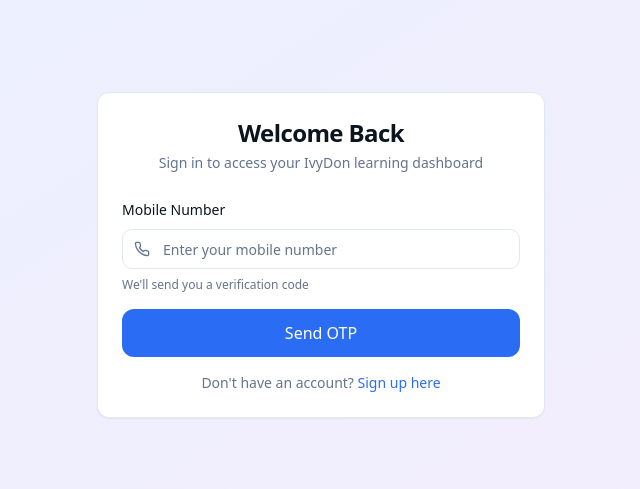
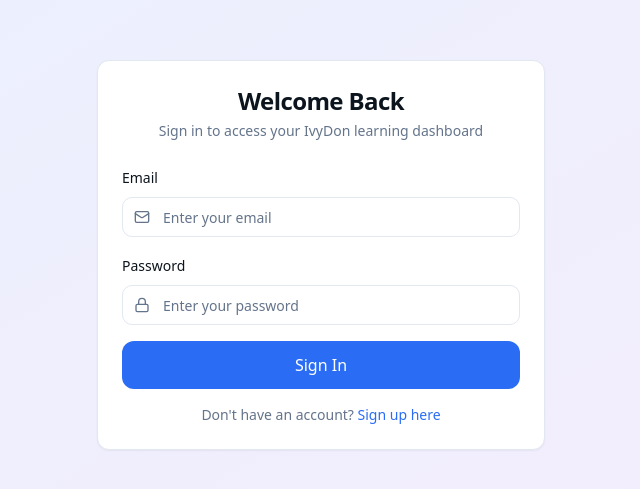
Before and after one commit to decoder529/ivy-website-feedback-hub, a React (Vite) app: page /login in a window 1280 px wide. Shown: the part 145-634 px from the top of the page, without its empty margins (319-959 px from the left). Built offline with nearby package versions, Linux system fonts and the light colour scheme.

Commit message:
Add email signup and login
Implement email-based signup and login functionality.

```diff
--- a/src/components/LoginForm.tsx
+++ b/src/components/LoginForm.tsx
@@ -4,37 +4,23 @@ import { Card, CardContent, CardDescription, CardHeader, CardTitle } from '@/com
 import { Button } from '@/components/ui/button';
 import { Input } from '@/components/ui/input';
 import { Label } from '@/components/ui/label';
-import { InputOTP, InputOTPGroup, InputOTPSlot } from '@/components/ui/input-otp';
 import { useToast } from '@/hooks/use-toast';
 import { supabase } from '@/integrations/supabase/client';
-import { Phone, ArrowLeft } from 'lucide-react';
+import { Mail, Lock } from 'lucide-react';
 
 const LoginForm = () => {
-  const [step, setStep] = useState<'phone' | 'otp'>('phone');
-  const [phoneNumber, setPhoneNumber] = useState('');
-  const [otp, setOtp] = useState('');
+  const [email, setEmail] = useState('');
+  const [password, setPassword] = useState('');
   const [loading, setLoading] = useState(false);
   const { toast } = useToast();
   const navigate = useNavigate();
 
-  const formatPhoneNumber = (phone: string) => {
-    // Remove any non-digit characters and ensure it starts with +91
-    const cleanPhone = phone.replace(/\D/g, '');
-    if (cleanPhone.startsWith('91')) {
-      return `+${cleanPhone}`;
-    }
-    if (cleanPhone.startsWith('0')) {
-      return `+91${cleanPhone.slice(1)}`;
-    }
-    return `+91${cleanPhone}`;
-  };
-
-  const handleSendOTP = async (e: React.FormEvent) => {
+  const handleLogin = async (e: React.FormEvent) => {
     e.preventDefault();
-    if (!phoneNumber) {
+    if (!email || !password) {
       toast({
         title: "Error",
-        description: "Please enter your mobile number",
+        description: "Please enter both email and password",
         variant: "destructive",
       });
       return;
@@ -42,125 +28,28 @@ const LoginForm = () => {
 
     setLoading(true);
     try {
-      const formattedPhone = formatPhoneNumber(phoneNumber);
-
-      const { error } = await supabase.auth.signInWithOtp({
-        phone: formattedPhone,
+      const { error } = await supabase.auth.signInWithPassword({
+        email,
+        password,
       });
 
       if (error) throw error;
 
-      setStep('otp');
       toast({
-        title: "OTP Sent",
-        description: "Please check your mobile for the verification code",
+        title: "Success",
+        description: "Signed in successfully!",
       });
+      navigate('/dashboard');
     } catch (error: any) {
       toast({
         title: "Error",
-        description: error.message || "Failed to send OTP",
+        description: error.message || "Failed to sign in",
         variant: "destructive",
       });
     } finally {
       setLoading(false);
     }
   };
-
-  const handleVerifyOTP = async (e: React.FormEvent) => {
-    e.preventDefault();
-    if (!otp || otp.length !== 6) {
-      toast({
-        title: "Error",
-        description: "Please enter the 6-digit OTP",
-        variant: "destructive",
-      });
-      return;
-    }
-
-    setLoading(true);
-    try {
-      const formattedPhone = formatPhoneNumber(phoneNumber);
-
-      const { data, error } = await supabase.auth.verifyOtp({
-        phone: formattedPhone,
-        token: otp,
-        type: 'sms',
-      });
-
-      if (error) throw error;
-
-      if (data.user) {
-        toast({
-          title: "Success",
-          description: "Signed in successfully!",
-        });
-        navigate('/dashboard');
-      }
-    } catch (error: any) {
-      toast({
-        title: "Error",
-        description: error.message || "Invalid OTP",
-        variant: "destructive",
-      });
-    } finally {
-      setLoading(false);
-    }
-  };
-
-  const handleBackToPhone = () => {
-    setStep('phone');
-    setOtp('');
-  };
-
-  if (step === 'otp') {
-    return (
-      <div className="min-h-screen flex items-center justify-center bg-gradient-to-br from-primary/10 to-secondary/10 p-4">
-        <Card className="w-full max-w-md">
-          <CardHeader className="space-y-1">
-            <Button
-              variant="ghost"
-              size="sm"
-              className="w-fit p-0 h-auto"
-              onClick={handleBackToPhone}
-            >
-              <ArrowLeft className="h-4 w-4 mr-2" />
-              Back
-            </Button>
-            <CardTitle className="text-2xl font-bold text-center">Verify OTP</CardTitle>
-            <CardDescription className="text-center">
-              Enter the 6-digit code sent to {phoneNumber}
-            </CardDescription>
-          </CardHeader>
-          <CardContent>
-            <form onSubmit={handleVerifyOTP} className="space-y-4">
-              <div className="space-y-2">
-                <Label htmlFor="otp">Verification Code</Label>
-                <div className="flex justify-center">
-                  <InputOTP
-                    maxLength={6}
-                    value={otp}
-                    onChange={(value) => setOtp(value)}
-                  >
-                    <InputOTPGroup>
-                      <InputOTPSlot index={0} />
-                      <InputOTPSlot index={1} />
-                      <InputOTPSlot index={2} />
-                      <InputOTPSlot index={3} />
-                      <InputOTPSlot index={4} />
-                      <InputOTPSlot index={5} />
-                    </InputOTPGroup>
-                  </InputOTP>
-                </div>
-              </div>
-              <Button type="submit" className="w-full" disabled={loading}>
-                {loading ? "Verifying..." : "Sign In"}
-              </Button>
-            </form>
-          </CardContent>
-        </Card>
-      </div>
-    );
-  }
 
   return (
     <div className="min-h-screen flex items-center justify-center bg-gradient-to-br from-primary/10 to-secondary/10 p-4">
@@ -172,27 +61,39 @@ const LoginForm = () => {
           </CardDescription>
         </CardHeader>
         <CardContent>
-          <form onSubmit={handleSendOTP} className="space-y-4">
+          <form onSubmit={handleLogin} className="space-y-4">
             <div className="space-y-2">
-              <Label htmlFor="phone">Mobile Number</Label>
+              <Label htmlFor="email">Email</Label>
               <div className="relative">
-                <Phone className="absolute left-3 top-3 h-4 w-4 text-muted-foreground" />
+                <Mail className="absolute left-3 top-3 h-4 w-4 text-muted-foreground" />
                 <Input
-                  id="phone"
-                  type="tel"
-                  placeholder="Enter your mobile number"
-                  value={phoneNumber}
-                  onChange={(e) => setPhoneNumber(e.target.value)}
+                  id="email"
+                  type="email"
+                  placeholder="Enter your email"
+                  value={email}
+                  onChange={(e) => setEmail(e.target.value)}
                   className="pl-10"
                   required
                 />
               </div>
-              <p className="text-xs text-muted-foreground">
-                We'll send you a verification code
-              </p>
+            </div>
+            <div className="space-y-2">
+              <Label htmlFor="password">Password</Label>
+              <div className="relative">
+                <Lock className="absolute left-3 top-3 h-4 w-4 text-muted-foreground" />
+                <Input
+                  id="password"
+                  type="password"
+                  placeholder="Enter your password"
+                  value={password}
+                  onChange={(e) => setPassword(e.target.value)}
+                  className="pl-10"
+                  required
+                />
+              </div>
             </div>
             <Button type="submit" className="w-full" size="lg" disabled={loading}>
-              {loading ? "Sending..." : "Send OTP"}
+              {loading ? "Signing in..." : "Sign In"}
             </Button>
             <div className="text-center text-sm text-muted-foreground">
               Don't have an account?{' '}
--- a/src/pages/Signup.tsx
+++ b/src/pages/Signup.tsx
@@ -4,37 +4,43 @@ import { Card, CardContent, CardDescription, CardHeader, CardTitle } from '@/com
 import { Button } from '@/components/ui/button';
 import { Input } from '@/components/ui/input';
 import { Label } from '@/components/ui/label';
-import { InputOTP, InputOTPGroup, InputOTPSlot } from '@/components/ui/input-otp';
 import { useToast } from '@/hooks/use-toast';
 import { supabase } from '@/integrations/supabase/client';
-import { Phone, ArrowLeft } from 'lucide-react';
+import { Mail, Lock, CheckCircle } from 'lucide-react';
 
 const Signup = () => {
-  const [step, setStep] = useState<'phone' | 'otp'>('phone');
-  const [phoneNumber, setPhoneNumber] = useState('');
-  const [otp, setOtp] = useState('');
+  const [email, setEmail] = useState('');
+  const [password, setPassword] = useState('');
+  const [confirmPassword, setConfirmPassword] = useState('');
   const [loading, setLoading] = useState(false);
   const { toast } = useToast();
   const navigate = useNavigate();
 
-  const formatPhoneNumber = (phone: string) => {
-    // Remove any non-digit characters and ensure it starts with +91
-    const cleanPhone = phone.replace(/\D/g, '');
-    if (cleanPhone.startsWith('91')) {
-      return `+${cleanPhone}`;
-    }
-    if (cleanPhone.startsWith('0')) {
-      return `+91${cleanPhone.slice(1)}`;
-    }
-    return `+91${cleanPhone}`;
-  };
+  const handleSignup = async (e: React.FormEvent) => {
+    e.preventDefault();
 
-  const handleSendOTP = async (e: React.FormEvent) => {
-    e.preventDefault();
-    if (!phoneNumber) {
+    if (!email || !password || !confirmPassword) {
       toast({
         title: "Error",
-        description: "Please enter your mobile number",
+        description: "Please fill in all fields",
+        variant: "destructive",
+      });
+      return;
+    }
+
+    if (password !== confirmPassword) {
+      toast({
+        title: "Error",
+        description: "Passwords do not match",
+        variant: "destructive",
+      });
+      return;
+    }
+
+    if (password.length < 6) {
+      toast({
+        title: "Error",
+        description: "Password must be at least 6 characters long",
         variant: "destructive",
       });
       return;
@@ -42,23 +48,22 @@ const Signup = () => {
 
     setLoading(true);
     try {
-      const formattedPhone = formatPhoneNumber(phoneNumber);
-
-      const { error } = await supabase.auth.signInWithOtp({
-        phone: formattedPhone,
+      const { error } = await supabase.auth.signUp({
+        email,
+        password,
       });
 
       if (error) throw error;
 
-      setStep('otp');
       toast({
-        title: "OTP Sent",
-        description: "Please check your mobile for the verification code",
+        title: "Success",
+        description: "Account created successfully!",
       });
+      navigate('/dashboard');
     } catch (error: any) {
       toast({
         title: "Error",
-        description: error.message || "Failed to send OTP",
+        description: error.message || "Failed to create account",
         variant: "destructive",
       });
     } finally {
@@ -66,133 +71,67 @@ const Signup = () => {
     }
   };
 
-  const handleVerifyOTP = async (e: React.FormEvent) => {
-    e.preventDefault();
-    if (!otp || otp.length !== 6) {
-      toast({
-        title: "Error",
-        description: "Please enter the 6-digit OTP",
-        variant: "destructive",
-      });
-      return;
-    }
-
-    setLoading(true);
-    try {
-      const formattedPhone = formatPhoneNumber(phoneNumber);
-
-      const { data, error } = await supabase.auth.verifyOtp({
-        phone: formattedPhone,
-        token: otp,
-        type: 'sms',
-      });
-
-      if (error) throw error;
-
-      if (data.user) {
-        toast({
-          title: "Success",
-          description: "Phone number verified successfully!",
-        });
-        navigate('/dashboard');
-      }
-    } catch (error: any) {
-      toast({
-        title: "Error",
-        description: error.message || "Invalid OTP",
-        variant: "destructive",
-      });
-    } finally {
-      setLoading(false);
-    }
-  };
-
-  const handleBackToPhone = () => {
-    setStep('phone');
-    setOtp('');
-  };
-
-  if (step === 'otp') {
-    return (
-      <div className="min-h-screen flex items-center justify-center bg-gradient-to-br from-background via-background to-muted">
-        <Card className="w-full max-w-md">
-          <CardHeader className="space-y-1">
-            <Button
-              variant="ghost"
-              size="sm"
-              className="w-fit p-0 h-auto"
-              onClick={handleBackToPhone}
-            >
-              <ArrowLeft className="h-4 w-4 mr-2" />
-              Back
-            </Button>
-            <CardTitle className="text-2xl font-bold">Verify OTP</CardTitle>
-            <CardDescription>
-              Enter the 6-digit code sent to {phoneNumber}
-            </CardDescription>
-          </CardHeader>
-          <CardContent>
-            <form onSubmit={handleVerifyOTP} className="space-y-4">
-              <div className="space-y-2">
-                <Label htmlFor="otp">Verification Code</Label>
-                <div className="flex justify-center">
-                  <InputOTP
-                    maxLength={6}
-                    value={otp}
-                    onChange={(value) => setOtp(value)}
-                  >
-                    <InputOTPGroup>
-                      <InputOTPSlot index={0} />
-                      <InputOTPSlot index={1} />
-                      <InputOTPSlot index={2} />
-                      <InputOTPSlot index={3} />
-                      <InputOTPSlot index={4} />
-                      <InputOTPSlot index={5} />
-                    </InputOTPGroup>
-                  </InputOTP>
-                </div>
-              </div>
-              <Button type="submit" className="w-full" disabled={loading}>
-                {loading ? "Verifying..." : "Verify OTP"}
-              </Button>
-            </form>
-          </CardContent>
-        </Card>
-      </div>
-    );
-  }
-
   return (
     <div className="min-h-screen flex items-center justify-center bg-gradient-to-br from-background via-background to-muted">
       <Card className="w-full max-w-md">
         <CardHeader className="space-y-1">
-          <CardTitle className="text-2xl font-bold">Sign Up</CardTitle>
+          <CardTitle className="text-2xl font-bold">Create Account</CardTitle>
           <CardDescription>
-            Enter your mobile number to get started
+            Join IvyDon to start your learning journey
           </CardDescription>
         </CardHeader>
         <CardContent>
-          <form onSubmit={handleSendOTP} className="space-y-4">
+          <form onSubmit={handleSignup} className="space-y-4">
             <div className="space-y-2">
-              <Label htmlFor="phone">Mobile Number</Label>
+              <Label htmlFor="email">Email</Label>
               <div className="relative">
-                <Phone className="absolute left-3 top-3 h-4 w-4 text-muted-foreground" />
+                <Mail className="absolute left-3 top-3 h-4 w-4 text-muted-foreground" />
                 <Input
-                  id="phone"
-                  type="tel"
-                  placeholder="Enter your mobile number"
-                  value={phoneNumber}
-                  onChange={(e) => setPhoneNumber(e.target.value)}
+                  id="email"
+                  type="email"
+                  placeholder="Enter your email"
+                  value={email}
+                  onChange={(e) => setEmail(e.target.value)}
+                  className="pl-10"
+                  required
+                />
+              </div>
+            </div>
+            <div className="space-y-2">
+              <Label htmlFor="password">Password</Label>
+              <div className="relative">
+                <Lock className="absolute left-3 top-3 h-4 w-4 text-muted-foreground" />
+                <Input
+                  id="password"
+                  type="password"
+                  placeholder="Enter your password"
+                  value={password}
+                  onChange={(e) => setPassword(e.target.value)}
                   className="pl-10"
                   required
                 />
               </div>
               <p className="text-xs text-muted-foreground">
-                We'll send you a verification code
+                Password must be at least 6 characters
               </p>
             </div>
+            <div className="space-y-2">
+              <Label htmlFor="confirmPassword">Confirm Password</Label>
+              <div className="relative">
+                <CheckCircle className="absolute left-3 top-3 h-4 w-4 text-muted-foreground" />
+                <Input
+                  id="confirmPassword"
+                  type="password"
+                  placeholder="Confirm your password"
+                  value={confirmPassword}
+                  onChange={(e) => setConfirmPassword(e.target.value)}
+                  className="pl-10"
+                  required
+                />
+              </div>
+            </div>
             <Button type="submit" className="w-full" disabled={loading}>
-              {loading ? "Sending..." : "Send OTP"}
+              {loading ? "Creating account..." : "Create Account"}
             </Button>
             <div className="text-center">
               <Button
```
